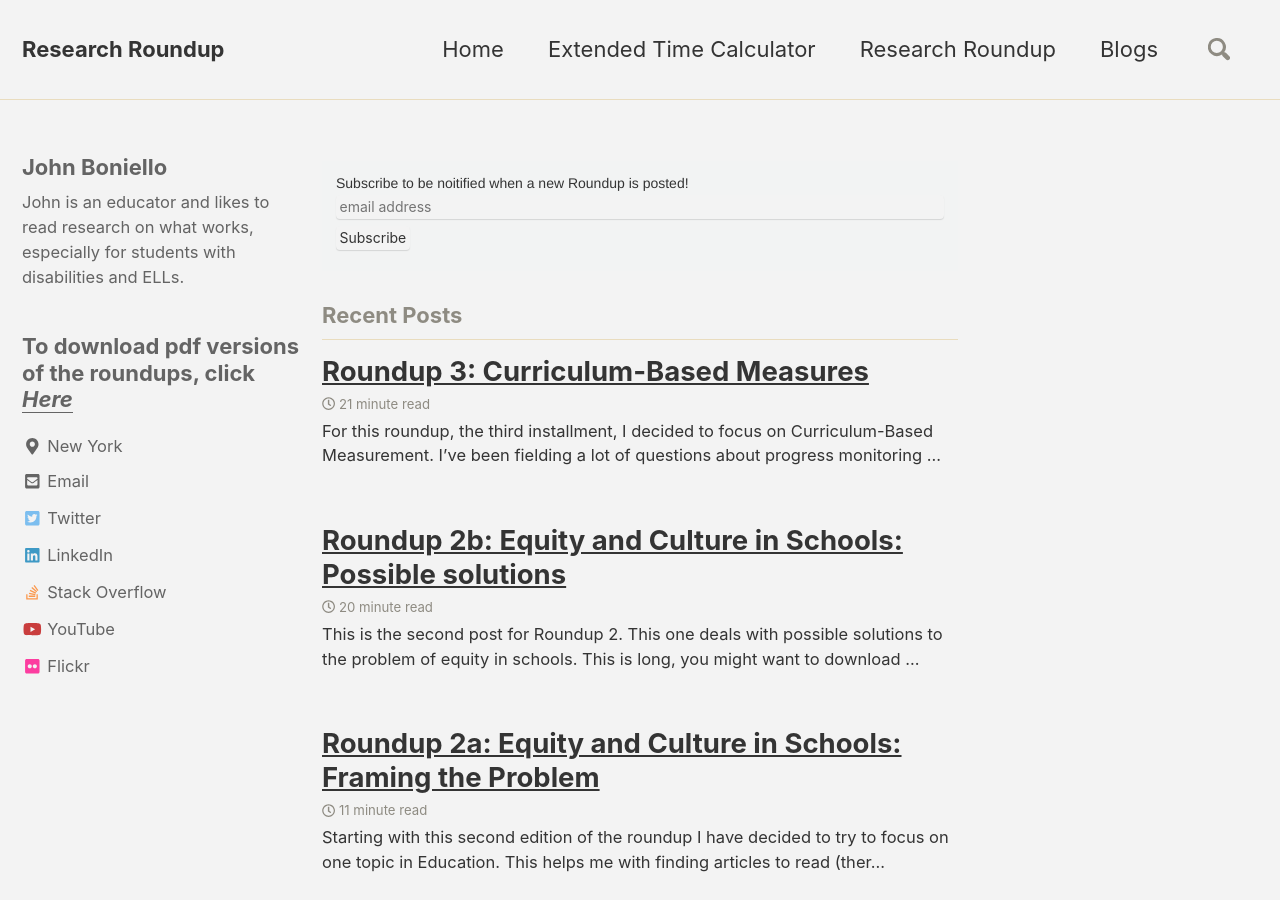
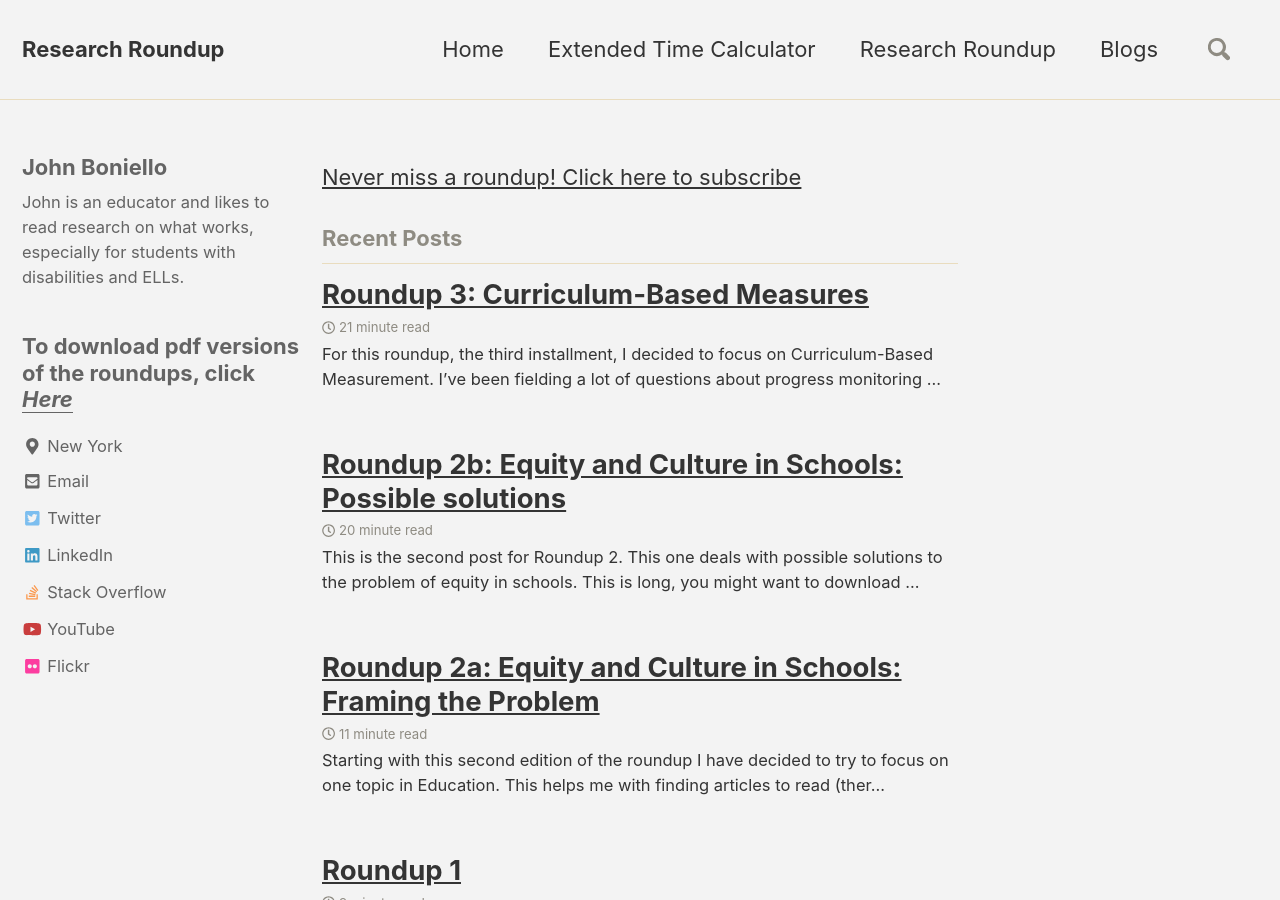
Before and after one commit to johnboniello/Research-round-up, a Jekyll site: the page built from index.html, in a window 1280 px wide and 900 px high. Built offline with Jekyll 4.4.1, drawn with Linux system fonts in a browser that asks for light colours; nearby versions of some CDN libraries; the list of posts is cut into pages by our own code; comment, search, counter and statistics services are not loaded.

Commit message:
Update newsletter.html

```diff
--- a/_includes/newsletter.html
+++ b/_includes/newsletter.html
@@ -1,20 +1,5 @@
 <!-- Begin MailChimp Signup Form -->
-<link href="//cdn-images.mailchimp.com/embedcode/horizontal-slim-10_7.css" rel="stylesheet" type="text/css">
-<style type="text/css">
-	#mc_embed_signup{background:#fff; clear:left; font:14px Helvetica,Arial,sans-serif; width:100%;}
-	/* Add your own MailChimp form style overrides in your site stylesheet or in this style block.
-	   We recommend moving this block and the preceding CSS link to the HEAD of your HTML file. */
-</style>
-<div id="mc_embed_signup">
-<form action="https://johnboniello.us12.list-manage.com/subscribe/post?u=4b753799e3ff1316f17ad83af&amp;id=f37ae15fd9" method="post" id="mc-embedded-subscribe-form" name="mc-embedded-subscribe-form" class="validate" target="_blank" novalidate>
-    <div id="mc_embed_signup_scroll">
-	<label for="mce-EMAIL">Subscribe to be noitified when a new Roundup is posted!</label>
-	<input type="email" value="" name="EMAIL" class="email" id="mce-EMAIL" placeholder="email address" required>
-    <!-- real people should not fill this in and expect good things - do not remove this or risk form bot signups-->
-    <div style="position: absolute; left: -5000px;" aria-hidden="true"><input type="text" name="b_4b753799e3ff1316f17ad83af_f37ae15fd9" tabindex="-1" value=""></div>
-    <div class="clear"><input type="submit" value="Subscribe" name="subscribe" id="mc-embedded-subscribe" class="button"></div>
-    </div>
-</form>
-</div>
+<a href=http://cm.pn/3nsk> Never miss a roundup! Click here to subscribe</a>
+
 
 <!--End mc_embed_signup-->
```
